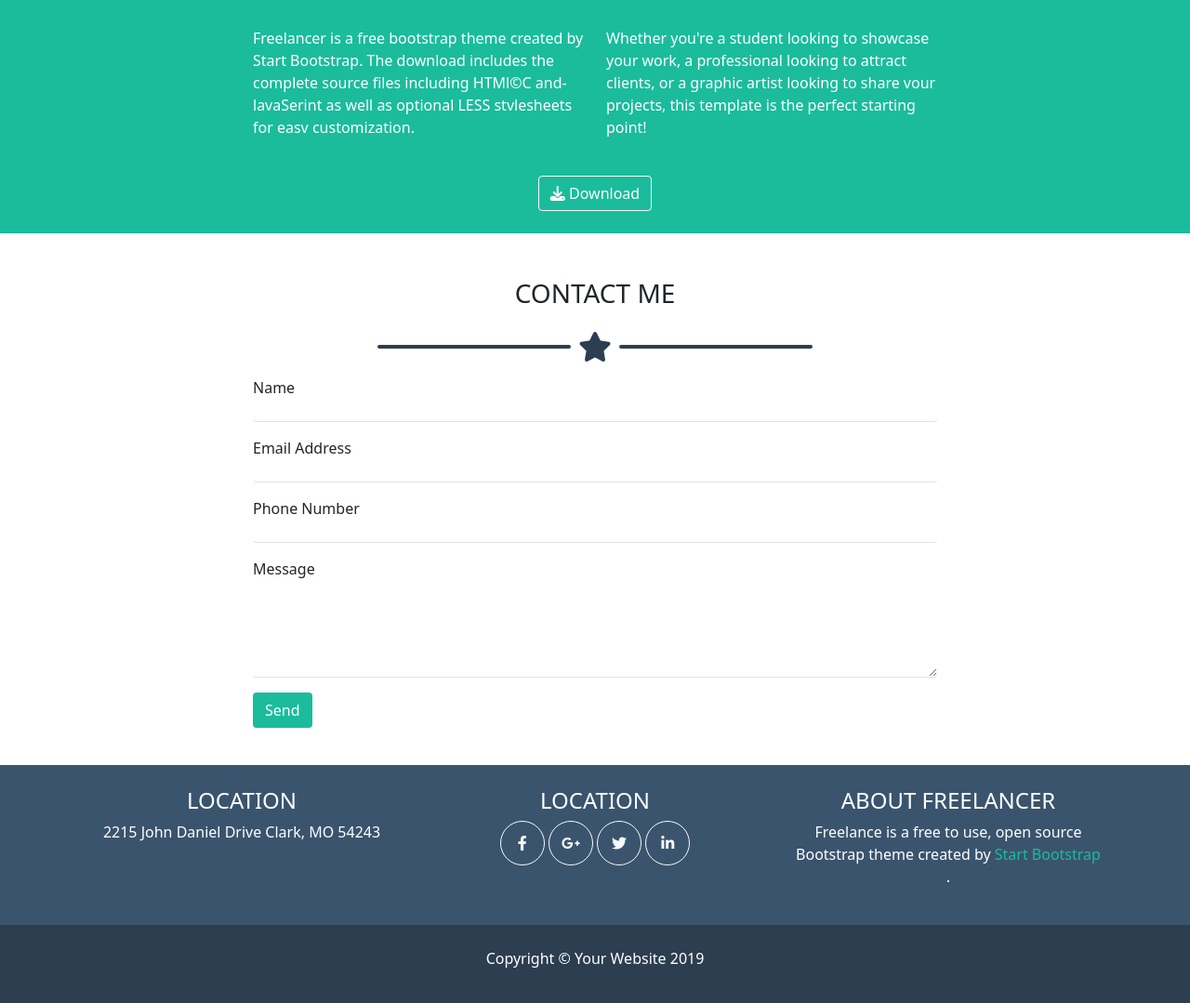
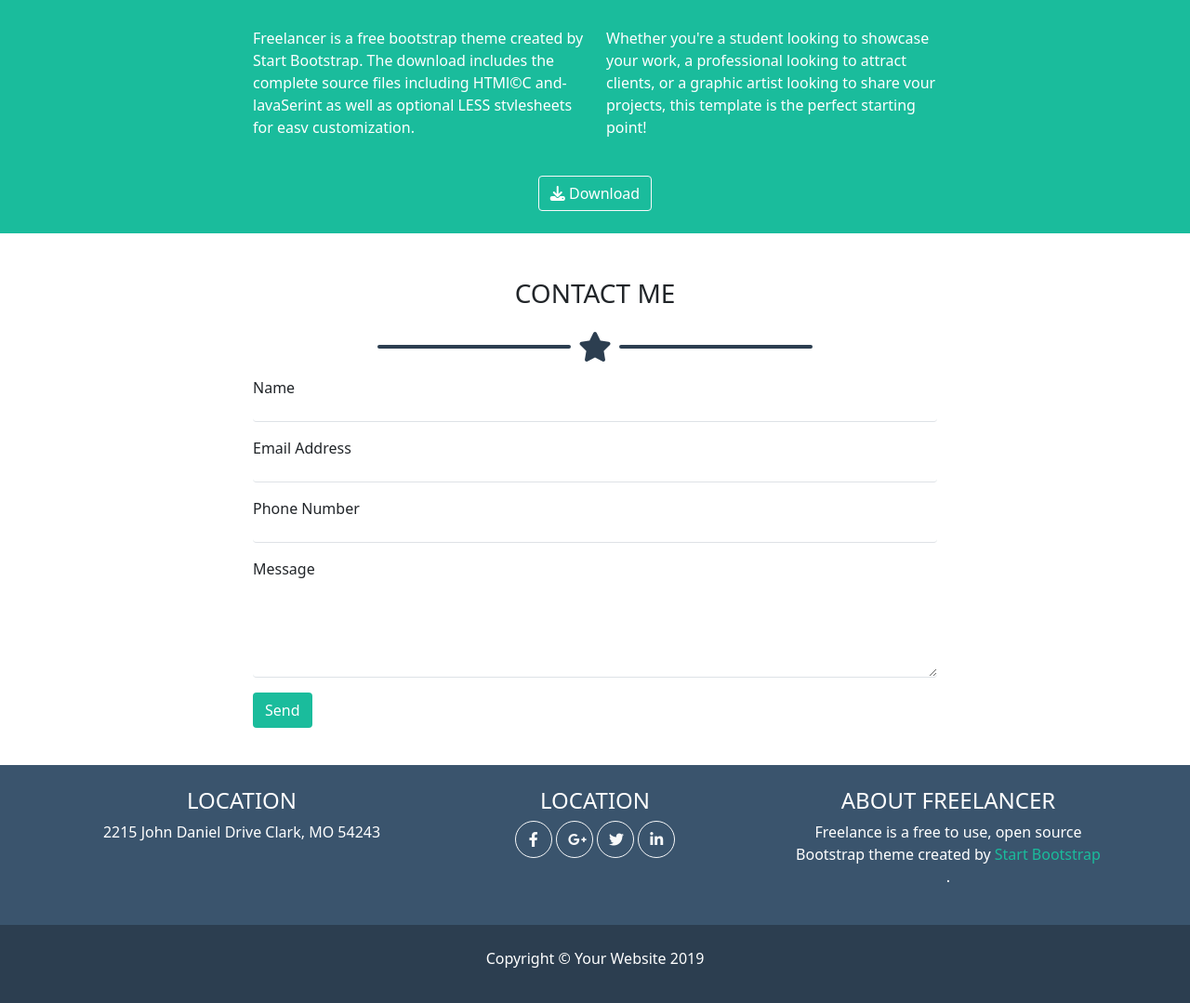
Before and after one commit to robertolatini31/html-css-bootstrap-freelancer, a plain HTML site: page index.html in a window 1280 px wide. Shown: the part 1456-2535 px from the top of the page at 93% size. Drawn offline with nearby package versions, Linux system fonts and the light colour scheme.

Commit message:
adjusted css

```diff
--- a/assets/css/style.css
+++ b/assets/css/style.css
@@ -85,9 +85,10 @@ header {
 footer {
     background-color: var(--secondary-color);
 }
+
 footer button {
-    height: 3rem;
-    width: 3rem;
+    height: 2.5rem;
+    width: 2.5rem;
 }
 
 /* #endregion *** Footer ***  */
--- a/index.html
+++ b/index.html
@@ -301,7 +301,7 @@
                         <div class="col-12 col-md-4 text-center p-4">
                             <h4 class="text-uppercase">about freelancer</h4>
                             <p>Freelance is a free to use, open source Bootstrap theme created by
-                                <a href="#" class="text-decoration-none color_primary">Start Bootstrap</a>
+                                <a href="#" class="color_primary text-decoration-none">Start Bootstrap</a>
                                 .
                             </p>
                         </div>
```
